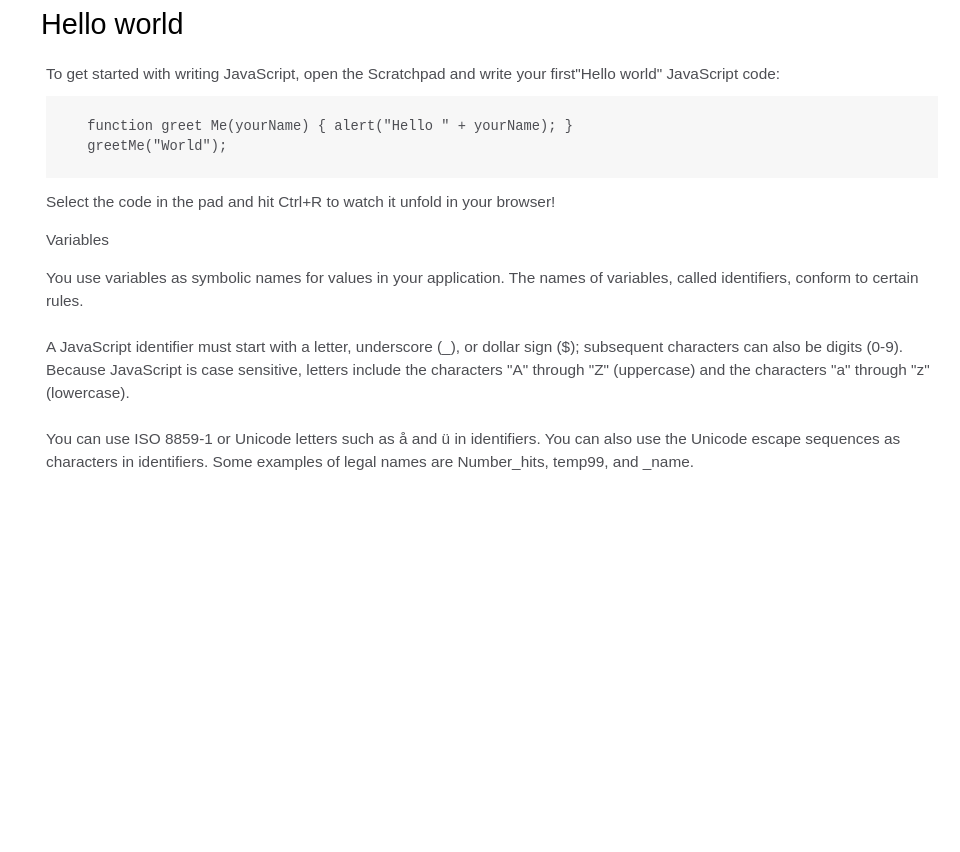
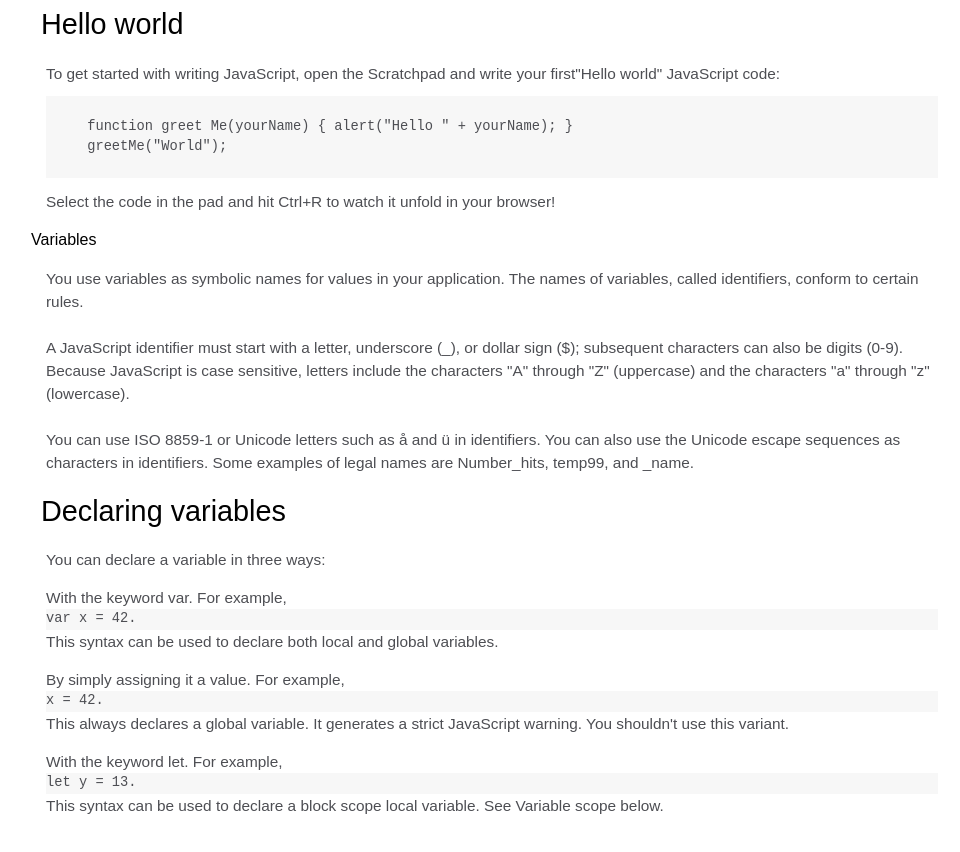
Before and after one commit to Emerance63/Assignment-on-Documentation, a plain HTML site: page Index.html in a window 1280 px wide. Shown: the part 1024-1876 px from the top of the page, without its empty margins (307-1267 px from the left). Before the commit the page ends 1533 px from the top, so only its background shows below. Drawn offline with Linux system fonts and the light colour scheme.

Commit message:
added new main section

```diff
--- a/Index.html
+++ b/Index.html
@@ -25,6 +25,9 @@
             </li>
             <li>
                 <a href="#Variables">Variables</a>
+            </li>
+            <li>
+              <a href="#Declaring_variables">Declaring_variables</a>
             </li>
         </ul>
     </nav>
@@ -145,10 +148,10 @@
           browser!
 
           </article>
-         <section class ="main section"id="variables">
 
-        <article>
-<head>Variables</head>
+          <section class="main section"id="variables">
+          <head>Variables</head>
+<article>
 <p>
           You use variables as symbolic names for values in your application.
           The names of variables, called identifiers, conform to certain rules.
@@ -167,8 +170,30 @@
           characters in identifiers. Some examples of legal names are
           Number_hits, temp99, and _name.
 </article>
-
-
+ </section>
+ <section class="main-section" id="Declaring_variables">
+        <header>Declaring variables</header>
+        <article>
+          You can declare a variable in three ways:
+          <p>
+            With the keyword var. For example,
+            <code>var x = 42.</code>
+            This syntax can be used to declare both local and global variables.
+          </p>
+          <p>
+            By simply assigning it a value. For example,
+            <code>x = 42.</code>
+            This always declares a global variable. It
+            generates a strict JavaScript warning. You shouldn't use this
+            variant.
+          </p>
+          <p>
+            With the keyword let. For example,
+            <code> let y = 13.</code>
+            This syntax can be used to declare a block scope local variable. See
+            Variable scope below.
+          </p>
+        </article>
       </section>
     </main>
 </body>
```
